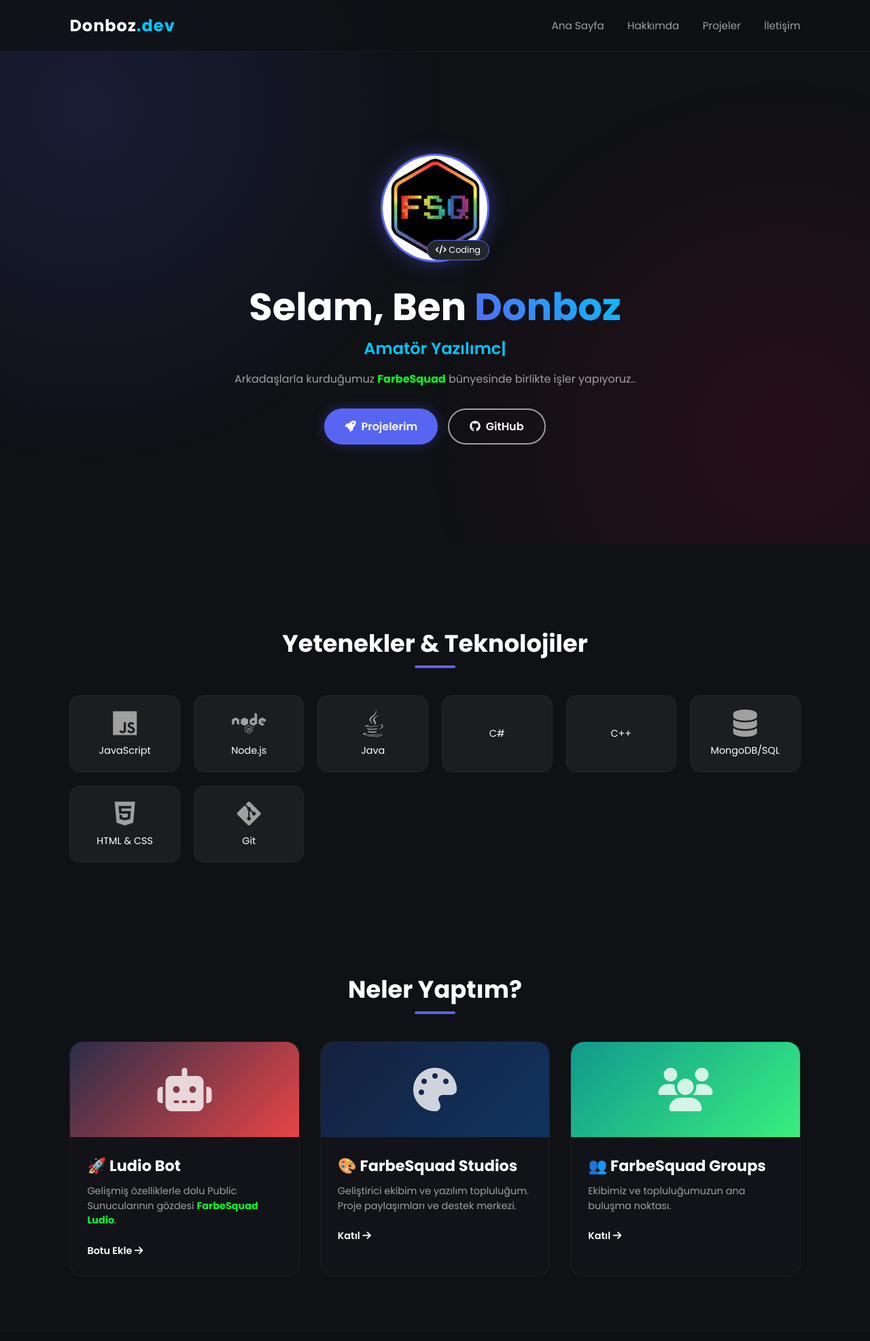
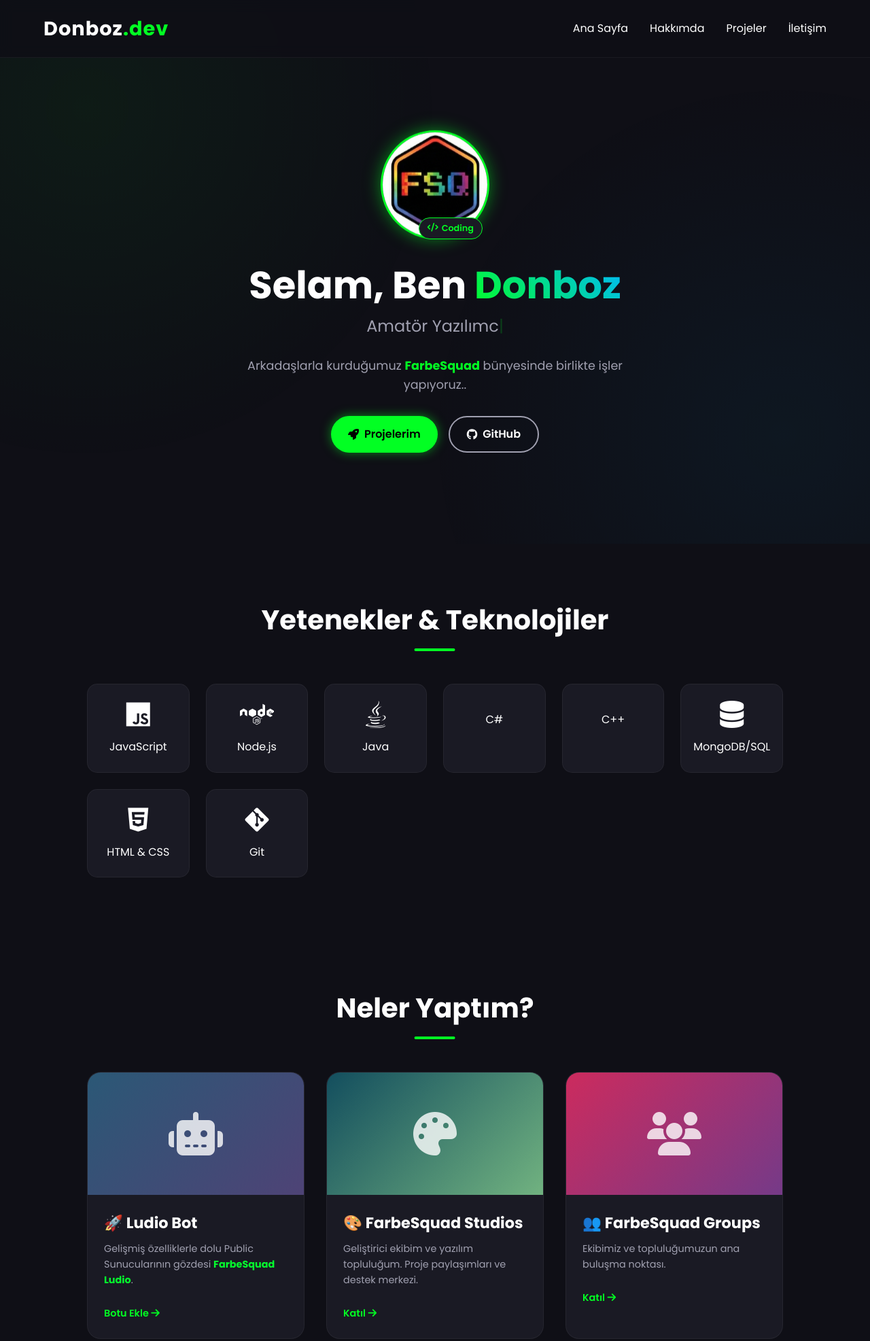
Before and after one commit to Donboz/donboz.github.io, a plain HTML site: page index.html in a window 1280 px wide. Shown: the top 1973 px of the page at 68% size. Drawn offline with Linux system fonts and the light colour scheme.

Commit message:
Enhance SEO and update styles for portfolio site
Added comprehensive meta tags for SEO and social sharing in index.html, including description, author, keywords, and Open Graph properties. Updated the copyright year to be dynamic via JavaScript. Improved mobile navigation by closing the menu on link click. Overhauled style.css with new color variables, accent colors, gradients, improved responsive design, custom scrollbars, and modernized card and button styles for a more visually appealing and accessible portfolio.

```diff
--- a/index.html
+++ b/index.html
@@ -3,7 +3,18 @@
 <head>
     <meta charset="UTF-8">
     <meta name="viewport" content="width=device-width, initial-scale=1.0">
-    <title>Murat 'Donboz' Batak</title>
+
+    <title>Murat 'Donboz' Batak | Yazılım Portfolyosu</title>
+    <meta name="description" content="Merhaba, ben Murat Batak (Donboz). FarbeSquad kurucusu ve amatör yazılımcı. Ludio Bot, Discord botları ve web projelerimi inceleyebilirsiniz.">
+    <meta name="author" content="Murat Batak">
+    <meta name="keywords" content="Donboz, Murat Batak, FarbeSquad, Ludio Bot, Yazılımcı, Web Geliştirici, Discord Bot">
+
+    <meta property="og:title" content="Murat 'Donboz' Batak | Portfolio">
+    <meta property="og:description" content="FarbeSquad kurucusu ve yazılım geliştirici. Projelerimi ve yeteneklerimi inceleyin.">
+    <meta property="og:image" content="https://donboz.github.io/imgs/logo.png"> <meta property="og:url" content="https://donboz.github.io">
+    <meta property="og:type" content="website">
+
+    <meta name="theme-color" content="#02ff23">
     <link rel="stylesheet" href="https://cdnjs.cloudflare.com/ajax/libs/font-awesome/6.4.0/css/all.min.css">
     <link href="https://fonts.googleapis.com/css2?family=Poppins:wght@300;400;600;700&display=swap" rel="stylesheet">
     <link rel="stylesheet" href="style.css">
@@ -124,12 +135,14 @@
                 <a href="mailto:muratbatak052005@gmail.com" class="social-btn mail"><i class="fas fa-envelope"></i></a>
             </div>
             <div class="copyright">
-                <p>&copy; 2024 Donboz | <span style="color:var(--accent)">FarbeSquad Studios</span></p>
+                <p>&copy; <span id="year"></span> Donboz | <span style="color:var(--accent)">FarbeSquad Studios</span></p>
             </div>
         </div>
     </footer>
 
     <script>
+        document.getElementById('year').textContent = new Date().getFullYear();
+
         const textElement = document.getElementById('typewriter');
         const phrases = ['Amatör Yazılımcı', 'FarbeSquad Groups', 'FarbeSquad Studios', 'Öğrenci'];
         let phraseIndex = 0;
@@ -167,6 +180,11 @@
             menuToggle.classList.toggle('active');
             navMenu.classList.toggle('active');
         });
+
+        document.querySelectorAll('.nav-link').forEach(n => n.addEventListener('click', () => {
+            menuToggle.classList.remove('active');
+            navMenu.classList.remove('active');
+        }));
     </script>
 </body>
 </html>
--- a/style.css
+++ b/style.css
@@ -1,76 +1,126 @@
-/* --- GENEL AYARLAR --- */
+/* === GENEL AYARLAR VE DEĞİŞKENLER === */
 :root {
-    --bg-dark: #0f1115;
-    --card-bg: rgba(255, 255, 255, 0.05);
-    --primary: #5865F2; /* Discord Mavisi */
-    --accent: #00c6ff; /* Neon Mavi */
-    --secondary: #ff0055; /* Neon Pembe */
+    --bg-color: #0f0f16;
+    --card-bg: #1a1a24;
     --text-main: #ffffff;
-    --text-gray: #a0a0a0;
+    --text-secondary: #a0a0b0;
+    --accent: #02ff23; /* Senin seçtiğin neon yeşil */
+    --accent-glow: rgba(2, 255, 35, 0.5);
+    --gradient: linear-gradient(45deg, #02ff23, #00b7ff);
 }
 
 * {
     margin: 0;
     padding: 0;
     box-sizing: border-box;
+    font-family: 'Poppins', sans-serif;
     scroll-behavior: smooth;
 }
 
 body {
-    font-family: 'Poppins', sans-serif;
-    background-color: var(--bg-dark);
+    background-color: var(--bg-color);
     color: var(--text-main);
     overflow-x: hidden;
+    line-height: 1.6;
 }
 
-/* --- HAREKETLİ ARKA PLAN --- */
+/* === ARKAPLAN ANİMASYONU === */
 .bg-animation {
     position: fixed;
     top: 0;
     left: 0;
     width: 100%;
     height: 100vh;
-    background: radial-gradient(circle at 10% 20%, rgba(88, 101, 242, 0.15) 0%, transparent 40%),
-                radial-gradient(circle at 90% 80%, rgba(255, 0, 85, 0.1) 0%, transparent 40%);
+    background: radial-gradient(circle at 10% 20%, rgba(2, 255, 35, 0.05) 0%, transparent 40%),
+                radial-gradient(circle at 90% 80%, rgba(0, 183, 255, 0.05) 0%, transparent 40%);
     z-index: -1;
 }
 
-/* --- HEADER --- */
+/* === CUSTOM SCROLLBAR === */
+::-webkit-scrollbar {
+    width: 10px;
+}
+::-webkit-scrollbar-track {
+    background: var(--bg-color);
+}
+::-webkit-scrollbar-thumb {
+    background: #333;
+    border-radius: 5px;
+}
+::-webkit-scrollbar-thumb:hover {
+    background: var(--accent);
+}
+
+/* === HEADER & MENU === */
 header {
+    position: fixed;
+    top: 0;
+    width: 100%;
+    padding: 1.2rem 5%;
     display: flex;
     justify-content: space-between;
     align-items: center;
-    padding: 20px 8%;
-    background: rgba(15, 17, 21, 0.8);
+    background: rgba(15, 15, 22, 0.85);
     backdrop-filter: blur(10px);
-    position: fixed;
-    width: 100%;
-    top: 0;
     z-index: 1000;
     border-bottom: 1px solid rgba(255,255,255,0.05);
 }
 
 .logo {
-    font-size: 1.5rem;
+    font-size: 1.8rem;
     font-weight: 700;
     letter-spacing: 1px;
+    cursor: pointer;
 }
 
-.nav-menu a {
-    color: var(--text-gray);
+.nav-menu {
+    display: flex;
+    gap: 2rem;
+}
+
+.nav-link {
+    color: var(--text-main);
     text-decoration: none;
-    margin-left: 30px;
     font-weight: 500;
     transition: 0.3s;
-    font-size: 0.95rem;
+    position: relative;
 }
 
-.nav-menu a:hover {
-    color: var(--primary);
-    text-shadow: 0 0 10px rgba(88, 101, 242, 0.5);
+.nav-link:hover {
+    color: var(--accent);
 }
 
-/* --- HERO BÖLÜMÜ --- */
+.nav-link::after {
+    content: '';
+    position: absolute;
+    width: 0;
+    height: 2px;
+    bottom: -5px;
+    left: 0;
+    background-color: var(--accent);
+    transition: 0.3s;
+}
+
+.nav-link:hover::after {
+    width: 100%;
+}
+
+/* === HAMBURGER MENU (MOBİL) === */
+.menu-toggle {
+    display: none;
+    cursor: pointer;
+    flex-direction: column;
+    gap: 5px;
+}
+
+.bar {
+    width: 25px;
+    height: 3px;
+    background-color: var(--text-main);
+    transition: 0.3s;
+}
+
+/* === HERO SECTION === */
 .hero {
     height: 100vh;
     display: flex;
@@ -78,13 +128,17 @@ header {
     justify-content: center;
     text-align: center;
     padding: 0 20px;
-    margin-top: 40px;
+    padding-top: 60px; /* Header payı */
+}
+
+.hero-content {
+    max-width: 800px;
 }
 
 .img-container {
     position: relative;
     display: inline-block;
-    margin-bottom: 25px;
+    margin-bottom: 1.5rem;
 }
 
 .profile-img {
@@ -92,108 +146,118 @@ header {
     height: 160px;
     border-radius: 50%;
     object-fit: cover;
-    border: 3px solid var(--primary);
-    box-shadow: 0 0 30px rgba(88, 101, 242, 0.4);
-    transition: transform 0.3s;
+    border: 3px solid var(--accent);
+    box-shadow: 0 0 25px var(--accent-glow);
+    animation: float 6s ease-in-out infinite;
 }
 
-.profile-img:hover {
-    transform: scale(1.05);
+@keyframes float {
+    0%, 100% { transform: translateY(0); }
+    50% { transform: translateY(-10px); }
 }
 
 .status-badge {
     position: absolute;
     bottom: 10px;
-    right: 0;
-    background: #23272a;
+    right: 10px;
+    background: #1a1a24;
+    border: 1px solid var(--accent);
+    color: var(--accent);
     padding: 5px 12px;
     border-radius: 20px;
     font-size: 0.8rem;
-    border: 1px solid var(--primary);
-    color: var(--text-main);
+    font-weight: 600;
+    display: flex;
+    align-items: center;
+    gap: 5px;
 }
 
 h1 {
     font-size: 3.5rem;
-    margin-bottom: 10px;
+    margin-bottom: 0.5rem;
     line-height: 1.2;
 }
 
 .gradient-text {
-    background: linear-gradient(45deg, var(--primary), var(--accent));
+    background: var(--gradient);
     -webkit-background-clip: text;
     -webkit-text-fill-color: transparent;
 }
 
 .typing-container {
     font-size: 1.5rem;
-    color: var(--accent);
-    margin-bottom: 20px;
-    font-weight: 600;
-    height: 30px;
+    color: var(--text-secondary);
+    margin-bottom: 1.5rem;
+    min-height: 1.6em;
 }
 
 .cursor {
-    animation: blink 1s infinite;
+    color: var(--accent);
+    animation: blink 0.8s infinite;
 }
 
-@keyframes blink { 0%, 100% { opacity: 1; } 50% { opacity: 0; } }
+@keyframes blink {
+    0%, 100% { opacity: 1; }
+    50% { opacity: 0; }
+}
 
 .hero-text {
+    font-size: 1.1rem;
+    color: var(--text-secondary);
+    margin-bottom: 2rem;
     max-width: 600px;
-    margin: 0 auto 30px;
-    color: var(--text-gray);
-    line-height: 1.6;
+    margin-left: auto;
+    margin-right: auto;
 }
 
 .hero-buttons {
     display: flex;
-    gap: 15px;
+    gap: 1rem;
     justify-content: center;
 }
 
 .btn {
-    padding: 12px 30px;
+    padding: 12px 25px;
     border-radius: 30px;
     text-decoration: none;
     font-weight: 600;
     transition: 0.3s;
-    display: inline-flex;
+    display: flex;
     align-items: center;
     gap: 8px;
 }
 
 .btn-primary {
-    background: var(--primary);
-    color: white;
-    box-shadow: 0 0 20px rgba(88, 101, 242, 0.3);
+    background: var(--accent);
+    color: #000;
+    box-shadow: 0 0 15px var(--accent-glow);
 }
 
 .btn-primary:hover {
+    background: #fff;
     transform: translateY(-3px);
-    box-shadow: 0 0 30px rgba(88, 101, 242, 0.6);
 }
 
 .btn-secondary {
     background: transparent;
-    border: 2px solid var(--text-gray);
+    border: 2px solid var(--text-secondary);
     color: var(--text-main);
 }
 
 .btn-secondary:hover {
-    border-color: var(--text-main);
-    background: rgba(255,255,255,0.05);
+    border-color: var(--accent);
+    color: var(--accent);
 }
 
-/* --- YETENEKLER --- */
+/* === SECTIONS === */
 .section {
-    padding: 80px 8%;
+    padding: 5rem 10%;
 }
 
 .section-title {
     text-align: center;
-    font-size: 2.2rem;
-    margin-bottom: 50px;
+    font-size: 2.5rem;
+    margin-bottom: 3rem;
     position: relative;
     display: inline-block;
     left: 50%;
@@ -202,79 +266,79 @@ h1 {
 
 .section-title::after {
     content: '';
+    display: block;
     width: 60px;
     height: 4px;
-    background: var(--primary);
-    position: absolute;
-    bottom: -10px;
-    left: 50%;
-    transform: translateX(-50%);
+    background: var(--accent);
+    margin: 10px auto 0;
     border-radius: 2px;
 }
 
+/* === SKILLS GRID === */
 .skills-grid {
     display: grid;
-    grid-template-columns: repeat(auto-fit, minmax(140px, 1fr));
-    gap: 20px;
+    grid-template-columns: repeat(auto-fit, minmax(130px, 1fr));
+    gap: 1.5rem;
 }
 
 .skill-card {
     background: var(--card-bg);
-    border: 1px solid rgba(255,255,255,0.05);
-    padding: 20px;
+    padding: 1.5rem;
     border-radius: 15px;
     text-align: center;
     transition: 0.3s;
-    cursor: default;
-}
-
-.skill-card:hover {
-    border-color: var(--primary);
-    transform: translateY(-5px);
-    background: rgba(88, 101, 242, 0.1);
+    border: 1px solid rgba(255,255,255,0.05);
+    display: flex;
+    flex-direction: column;
+    align-items: center;
+    gap: 10px;
 }
 
 .skill-card i {
     font-size: 2.5rem;
-    margin-bottom: 10px;
-    color: var(--text-gray);
+    margin-bottom: 5px;
     transition: 0.3s;
 }
 
-.skill-card:hover i { color: var(--text-main); }
-.skill-card span { display: block; font-weight: 500; font-size: 0.9rem; }
+.skill-card span {
+    font-weight: 500;
+}
 
-/* Renk Özelleştirmeleri (Hover'da) */
+.skill-card:hover {
+    transform: translateY(-5px);
+    border-color: var(--accent);
+}
+
+/* İkonlara özel renkler (Hover'da canlansın) */
 .skill-card.js:hover i { color: #f7df1e; }
 .skill-card.node:hover i { color: #68a063; }
-.skill-card.discord:hover i { color: #5865F2; }
 .skill-card.html:hover i { color: #e34f26; }
+.skill-card.java:hover i { color: #f89820; }
+.skill-card.db:hover i { color: #00ed64; }
+.skill-card.csharp:hover i { color: #9b4f96; }
 
-/* --- PROJELER --- */
+/* === PROJECTS === */
 .projects-grid {
     display: grid;
     grid-template-columns: repeat(auto-fit, minmax(300px, 1fr));
-    gap: 30px;
+    gap: 2rem;
 }
 
 .project-card {
-    background: rgba(20, 23, 28, 0.6);
+    background: var(--card-bg);
     border-radius: 20px;
     overflow: hidden;
+    transition: 0.3s;
     border: 1px solid rgba(255,255,255,0.05);
-    transition: 0.4s;
-    position: relative;
-    backdrop-filter: blur(5px);
 }
 
 .project-card:hover {
     transform: translateY(-10px);
-    border-color: var(--accent);
-    box-shadow: 0 10px 40px rgba(0,0,0,0.5);
+    box-shadow: 0 10px 30px rgba(0,0,0,0.5);
 }
 
 .card-image {
-    height: 140px;
+    height: 180px;
     display: flex;
     align-items: center;
     justify-content: center;
@@ -282,132 +346,124 @@ h1 {
     color: rgba(255,255,255,0.8);
 }
 
-/* Kart Arka Planları */
-.ludio-bg { background: linear-gradient(135deg, #2b2e4a, #e84545); }
-.fs-bg { background: linear-gradient(135deg, #16213e, #0f3460); }
-.group-bg { background: linear-gradient(135deg, #11998e, #38ef7d); }
+/* Proje arkaplan renkleri */
+.ludio-bg { background: linear-gradient(135deg, #2b5876, #4e4376); }
+.fs-bg { background: linear-gradient(135deg, #134e5e, #71b280); }
+.group-bg { background: linear-gradient(135deg, #cc2b5e, #753a88); }
 
 .card-content {
-    padding: 25px;
+    padding: 1.5rem;
 }
 
 .card-content h3 {
+    margin-bottom: 0.5rem;
     font-size: 1.4rem;
-    margin-bottom: 10px;
 }
 
 .card-content p {
-    color: var(--text-gray);
+    color: var(--text-secondary);
     font-size: 0.9rem;
-    margin-bottom: 20px;
-    line-height: 1.5;
-}
-
-.card-tags {
-    margin-bottom: 20px;
-    display: flex;
-    gap: 10px;
-    flex-wrap: wrap;
-}
-
-.card-tags span {
-    font-size: 0.75rem;
-    padding: 4px 10px;
-    background: rgba(255,255,255,0.05);
-    border-radius: 12px;
-    color: var(--accent);
+    margin-bottom: 1.5rem;
 }
 
 .card-links a {
+    color: var(--accent);
     text-decoration: none;
-    color: var(--text-main);
     font-weight: 600;
     font-size: 0.9rem;
-    transition: 0.3s;
+    transition: 0.2s;
 }
 
 .card-links a:hover {
-    color: var(--primary);
+    color: #fff;
     margin-left: 5px;
 }
 
-/* --- FOOTER --- */
+/* === FOOTER === */
 footer {
-    background: linear-gradient(to top, #0a0b0e, transparent);
-    padding: 50px 20px;
+    background: #0a0a10;
+    padding: 4rem 10% 2rem;
     text-align: center;
-    border-top: 1px solid rgba(255,255,255,0.05);
+    margin-top: 5rem;
+}
+
+.footer-content h2 {
+    margin-bottom: 1rem;
+}
+
+.footer-content p {
+    color: var(--text-secondary);
+    margin-bottom: 2rem;
 }
 
 .social-links {
-    margin: 30px 0;
     display: flex;
     justify-content: center;
-    gap: 20px;
+    gap: 1.5rem;
+    margin-bottom: 3rem;
 }
 
 .social-btn {
     width: 50px;
     height: 50px;
-    background: var(--card-bg);
     border-radius: 50%;
+    background: rgba(255,255,255,0.05);
     display: flex;
     align-items: center;
     justify-content: center;
     color: var(--text-main);
+    text-decoration: none;
     font-size: 1.2rem;
-    text-decoration: none;
     transition: 0.3s;
-    border: 1px solid rgba(255,255,255,0.05);
 }
 
 .social-btn:hover {
-    transform: translateY(-5px) scale(1.1);
-    border-color: var(--primary);
-    background: var(--primary);
+    background: var(--accent);
+    color: #000;
+    transform: scale(1.1);
 }
 
-.copyright p {
-    color: var(--text-gray);
+.copyright {
+    border-top: 1px solid rgba(255,255,255,0.1);
+    padding-top: 2rem;
     font-size: 0.9rem;
+    color: var(--text-secondary);
 }
 
-/* --- MOBİL UYUM (RESPONSIVE) --- */
-.menu-toggle {
-    display: none;
-    cursor: pointer;
-}
-
-.bar {
-    display: block;
-    width: 25px;
-    height: 3px;
-    margin: 5px auto;
-    transition: 0.3s;
-    background-color: var(--text-main);
-}
-
+/* === MEDIA QUERIES (MOBİL UYUMLULUK) === */
 @media (max-width: 768px) {
-    .menu-toggle { display: block; }
+    .menu-toggle {
+        display: flex;
+        z-index: 1001;
+    }
 
     .nav-menu {
         position: fixed;
-        left: -100%;
-        top: 70px;
+        top: 0;
+        right: -100%;
+        width: 70%;
+        height: 100vh;
+        background: #1a1a24;
         flex-direction: column;
-        background: rgba(15, 17, 21, 0.95);
-        width: 100%;
-        text-align: center;
-        transition: 0.3s;
-        backdrop-filter: blur(10px);
-        padding: 20px 0;
-        border-bottom: 1px solid rgba(255,255,255,0.1);
+        align-items: center;
+        justify-content: center;
+        transition: 0.4s;
+        box-shadow: -5px 0 15px rgba(0,0,0,0.5);
     }
 
-    .nav-menu.active { left: 0; }
-    .nav-menu a { margin: 20px 0; display: block; font-size: 1.1rem;}
+    .nav-menu.active {
+        right: 0;
+    }
+
+    /* Hamburger animasyonu */
+    .menu-toggle.active .bar:nth-child(1) { transform: rotate(-45deg) translate(-5px, 6px); }
+    .menu-toggle.active .bar:nth-child(2) { opacity: 0; }
+    .menu-toggle.active .bar:nth-child(3) { transform: rotate(45deg) translate(-5px, -6px); }
 
     h1 { font-size: 2.5rem; }
+
     .hero-buttons { flex-direction: column; }
     .btn { width: 100%; justify-content: center; }
+
+    .section { padding: 4rem 5%; }
 }
```
